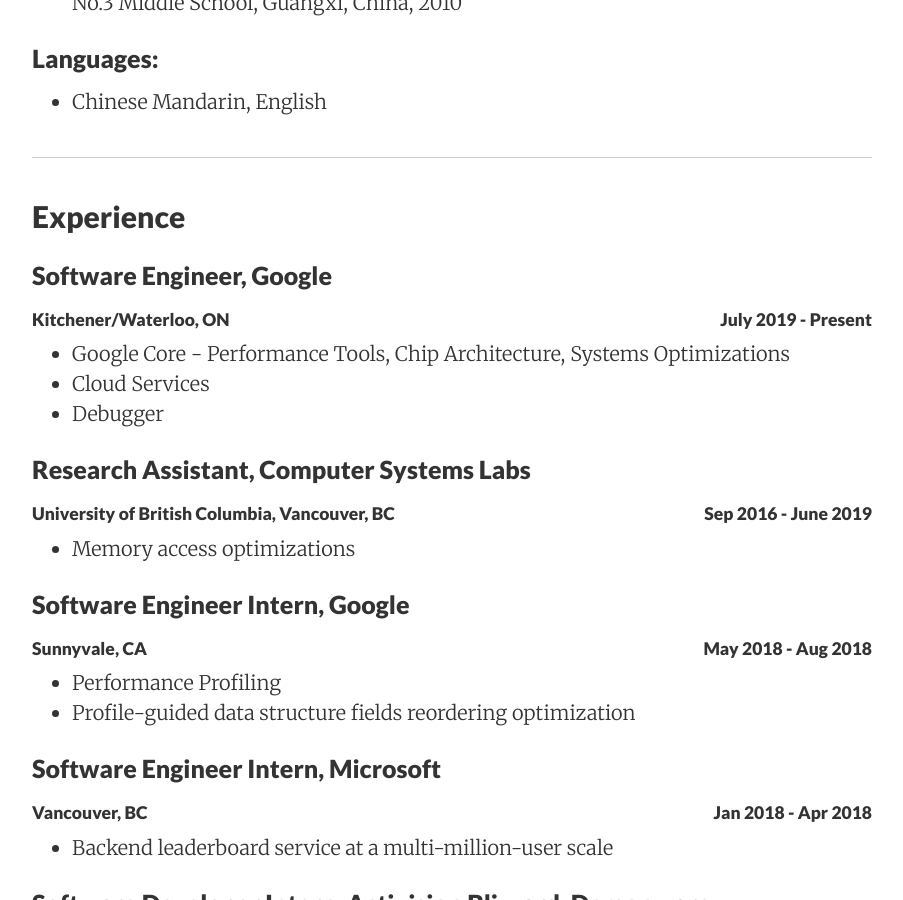
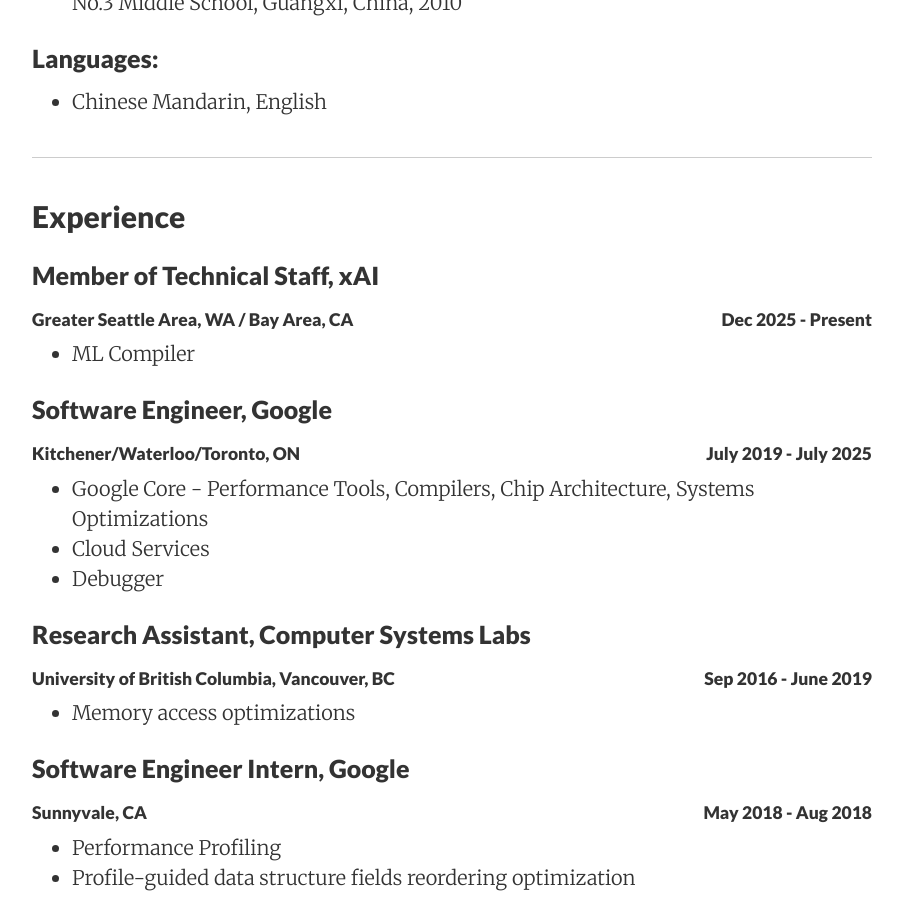
Before and after one commit to Louis-Ye/Louis-Ye.github.io, a Jekyll site: the page built from cv/index.md, in a window 1280 px wide and 900 px high, scrolled down 1304 px. Shown: the whole window, without its empty margins (188-1091 px from the left). Built offline with Jekyll 4.4.1, drawn with Linux system fonts in a browser that asks for light colours; nearby versions of some CDN libraries.

Commit message:
Add xAI experience and update Google tenure details

```diff
--- a/_includes/experience.html
+++ b/_includes/experience.html
@@ -1,6 +1,10 @@
+### Member of Technical Staff, xAI
+<h5> Greater Seattle Area, WA / Bay Area, CA <span class="float-right">Dec 2025 - Present</span> </h5>
+* ML Compiler
+
 ### Software Engineer, Google
-<h5> Kitchener/Waterloo, ON <span class="float-right">July 2019 - Present</span> </h5>
-* Google Core - Performance Tools, Chip Architecture, Systems Optimizations
+<h5> Kitchener/Waterloo/Toronto, ON <span class="float-right">July 2019 - July 2025</span> </h5>
+* Google Core - Performance Tools, Compilers, Chip Architecture, Systems Optimizations
 * Cloud Services
 * Debugger
 
```
